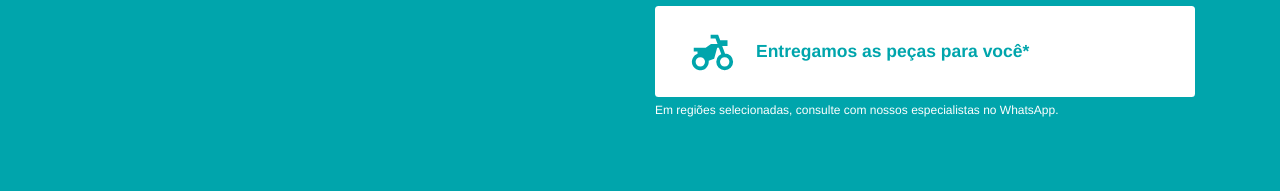
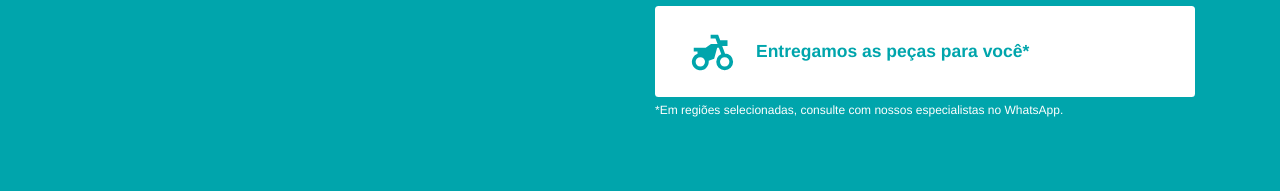
Before and after one commit to PecistaTecnologia/Kaizen-Blog, a Next.js app: page / in a window 1280 px wide. Shown: the part 1356-1547 px from the top of the page. Built offline with nearby package versions, Linux system fonts and the light colour scheme.

Commit message:
commit "hero.js"

```diff
--- a/components/hero.js
+++ b/components/hero.js
@@ -69,7 +69,7 @@ const Hero = () => {
                                 <span className="d-flex flex-column justify-content-center ml-4"><RiMotorbikeFill style={{ fontSize: "45px", color: '#00a5ac' }} /></span>
                                 <h5 className="m-4" style={{ fontWeight: 700, color: '#00a5ac' }}>Entregamos as peças para você*</h5>
                             </div>
-                            <div style={{fontWeight: '300', color: '#fff', fontSize: '12px', marginTop: "4px"}} id='sub'>Em regiões selecionadas, consulte com nossos especialistas no WhatsApp.</div>
+                            <div style={{fontWeight: '300', color: '#fff', fontSize: '12px', marginTop: "4px"}} id='sub'>*Em regiões selecionadas, consulte com nossos especialistas no WhatsApp.</div>
                         </div>
                     </div>
 
```
